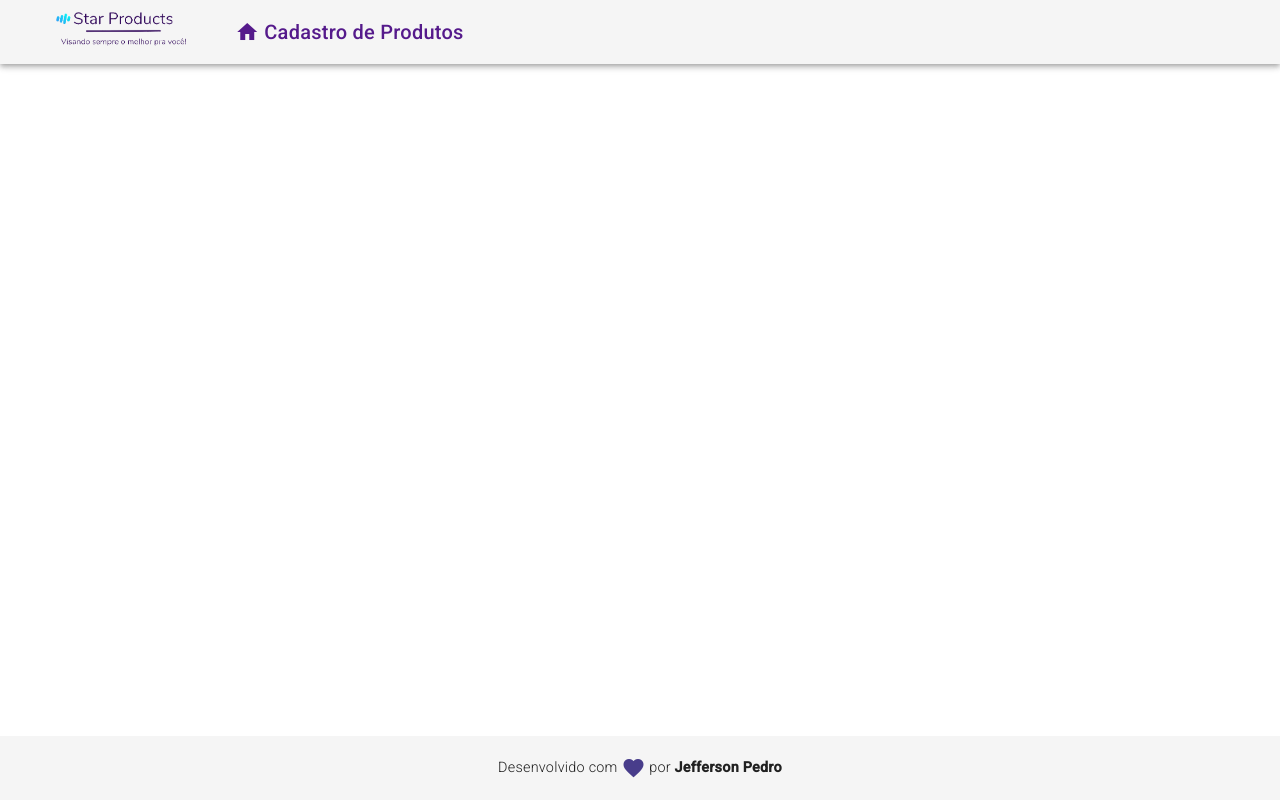
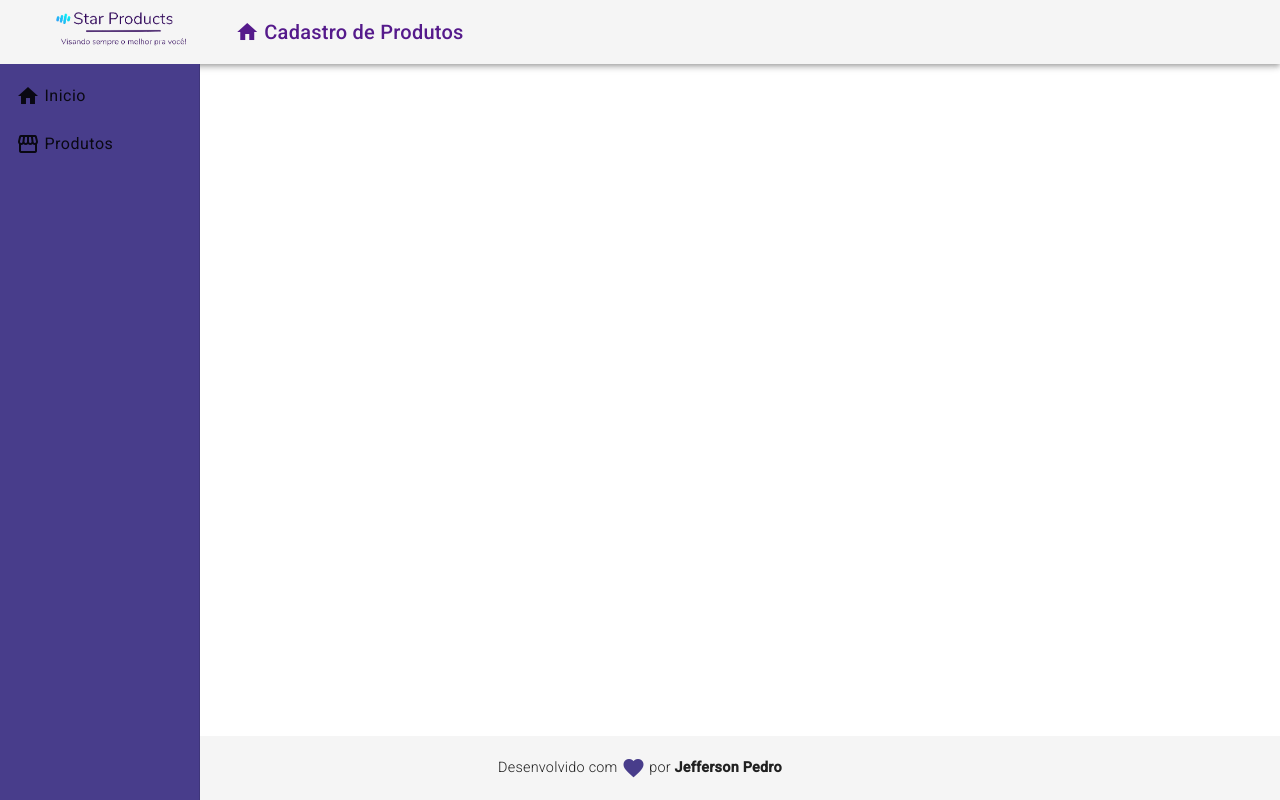
Before and after one commit to Jefferson-Pedro/Cadastro-de-Produtos, an Angular app in the folder frontend/: page / in a window 1280 px wide. Built offline with nearby package versions, Linux system fonts and the light colour scheme.

Commit message:
Criação da Barra de Navegação
Criação e estilização da barra de navegação;

```diff
--- a/frontend/src/app/app.component.html
+++ b/frontend/src/app/app.component.html
@@ -1,2 +1,3 @@
 <app-header></app-header>
+<app-nav></app-nav>
 <app-footer></app-footer>
--- /dev/null
+++ b/frontend/src/app/components/template/nav/nav.component.css
@@ -0,0 +1,12 @@
+.sidenav {
+    background-color: #483D8B;
+    width: 200px;
+}
+
+.sidenav a {
+    color: #FFFF;
+}
+/*
+.sidenav i {
+    padding-right: 10px;
+}*/
--- /dev/null
+++ b/frontend/src/app/components/template/nav/nav.component.html
@@ -0,0 +1,19 @@
+<mat-sidenav-container class="container">
+    <mat-sidenav class="sidenav" mode="side" opened
+    fixedInViewport="true" fixedTopGap="64">
+        <mat-nav-list class="nav-list">
+            <a mat-list-item class="a-nav">
+                <i class="material-icons v-middle">
+                    home
+                </i>
+                Inicio
+            </a>
+            <a mat-list-item>
+                <i class="material-icons v-middle">
+                    storefront
+                </i>
+                Produtos
+            </a>
+        </mat-nav-list>
+    </mat-sidenav>
+</mat-sidenav-container>
```
Also changed, not shown: frontend/src/app/app.module.ts (+11 -6 lines), frontend/src/app/components/template/nav/nav.component.ts (added, +10 -0 lines), 1 other file (tests, documents, lock files or other folders).
